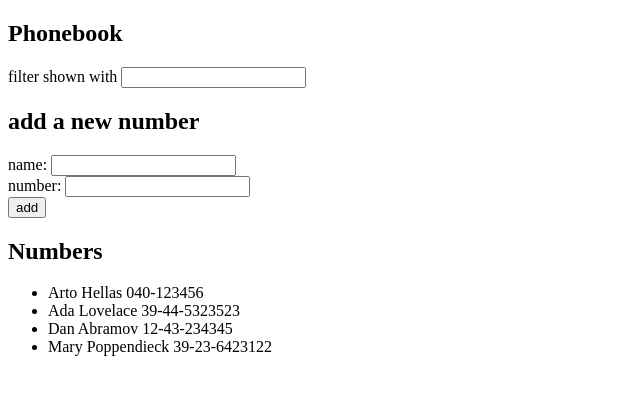
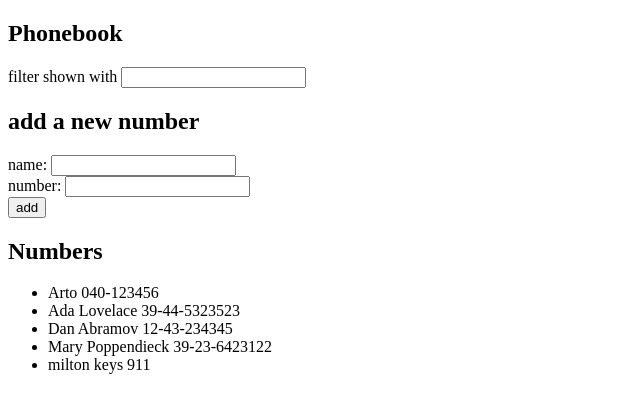
Before and after one commit to gurramnikhil4/FullStackOpen, a React (Vite) app in the folder part2/phonebook/: page / in a window 1280 px wide. Shown: the top 412 px of the page, without its empty margins (0-640 px from the left). Built offline with nearby package versions, Linux system fonts and the light colour scheme; data requests are answered from the project's data file.

Commit message:
Ex 2.12 Save to Server

```diff
--- a/part2/phonebook/db.json
+++ b/part2/phonebook/db.json
@@ -1,7 +1,7 @@
 {
-    "persons":[
+  "persons": [
     {
-        "name": "Arto Hellas",
+      "name": "Arto",
       "number": "040-123456",
       "id": 1
     },
@@ -19,6 +19,11 @@
       "name": "Mary Poppendieck",
       "number": "39-23-6423122",
       "id": 4
+    },
+    {
+      "name": "milton keys",
+      "number": "911",
+      "id": 5
     }
   ]
 }
--- a/part2/phonebook/src/App.jsx
+++ b/part2/phonebook/src/App.jsx
@@ -37,6 +37,9 @@ const handleSubmit = (event)=>{
     name:newName,
     number:newNumber,
     }
+
+    axios.post(`http://localhost:3001/persons/`,newNameObject)
+    .then((response)=>console.log(response.data))
   setPersons(persons.concat(newNameObject))
   }
   setNewName('')
```
Lines whose indentation alone changed are shown as unchanged.
